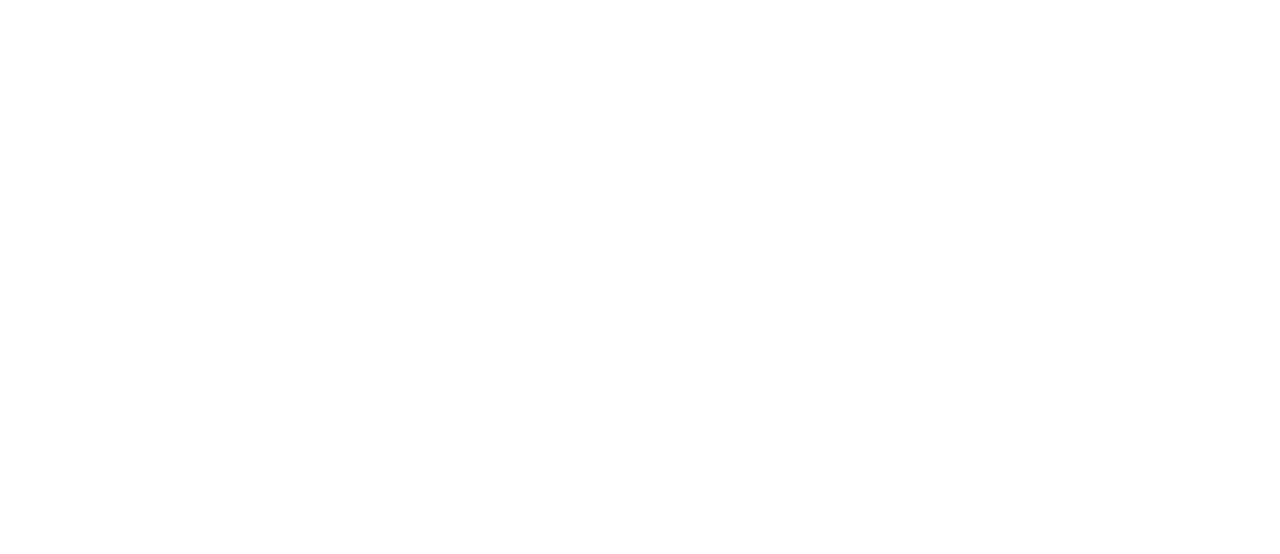
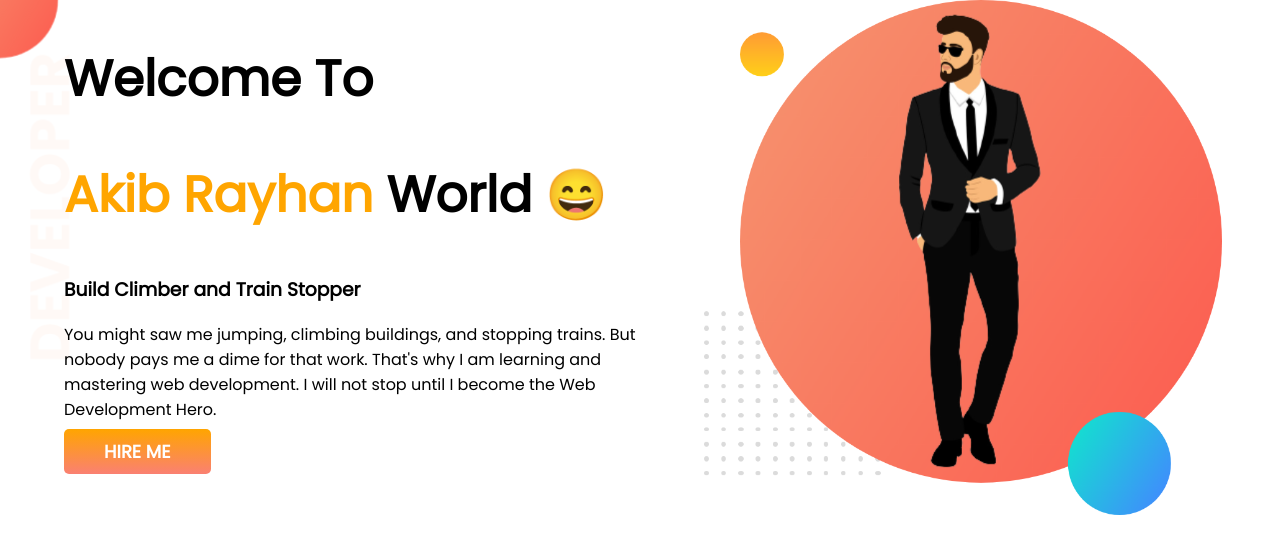
Before and after one commit to KaziAkibRayhan/kazi-akib-rayhan-portfolio, a plain HTML site: page index.html in a window 1280 px wide. Drawn offline with Linux system fonts and the light colour scheme.

Commit message:
portfolio half done

```diff
--- a/index.html
+++ b/index.html
@@ -1,13 +1,32 @@
 <!DOCTYPE html>
 <html lang="en">
+
 <head>
     <meta charset="UTF-8">
     <meta http-equiv="X-UA-Compatible" content="IE=edge">
     <meta name="viewport" content="width=device-width, initial-scale=1.0">
     <title>Kazi Akib Rayhan</title>
+    <link rel="preconnect" href="https://fonts.googleapis.com">
+    <link rel="preconnect" href="https://fonts.gstatic.com" crossorigin>
+    <link href="https://fonts.googleapis.com/css2?family=Poppins&display=swap" rel="stylesheet">
     <link rel="stylesheet" href="style.css">
 </head>
+
 <body>
+    <section class="top-banner">
+        <div class="half-width">
+            <h1>Welcome To</h1>
+            <h1> <span class="orange-color">Akib Rayhan</span> World &#128516</h1>
+            <h3>Build Climber and Train Stopper</h3>
+            <p>You might saw me jumping, climbing buildings, and stopping trains. But nobody pays me a dime for that work.
+                That's why I am learning and mastering web development. I will not stop until I become the Web Development
+                Hero.</p>
+            <a class="hire-button" target="_blank" href="https://www.linkedin.com/in/kazi-akib-rayhan-1012/">Hire Me</a>
+        </div>
+        <div class="half-width">
+            <img src="images/portfolio1.png" alt="portfolio1 photo">
+        </div>
+    </section>
+</body>
 
-</body>
 </html>
--- a/style.css
+++ b/style.css
@@ -0,0 +1,34 @@
+body{
+    font-family: 'Poppins', sans-serif;
+    margin: 0;
+}
+h1{
+    font-size: 50px;
+}
+.orange-color{
+    color: orange;
+}
+section{
+    display: flex;
+}
+.half-width{
+    width: 50%;
+    padding-left: 5%;
+}
+.half-width img{
+    width: 90%;
+}
+.hire-button{
+    text-decoration: none;
+    background-image: linear-gradient(orange, salmon);
+    padding: 10px 40px;
+    border-radius: 5px;
+    color: white;
+    font-size: 18px;
+    font-weight: 700;
+    text-transform: uppercase;
+}
+.top-banner{
+    background-image: url(images/top-banner.png);
+    background-repeat: no-repeat;
+}
```
Also changed, not shown: images/alone-with-his-thoughts-1080x720-removebg-preview.png (added), images/alone-with-his-thoughts-1080x720.jpg (added), images/dream-bg.png (added), images/exp-bg.png (added), images/jhankar.png (added), images/jhankar2.png (added), images/my-bg.png (added), images/my-bg2.png (added), images/portfolio.png (added), images/portfolio1.png (added), images/top-banner.png (added), 7 other files.
